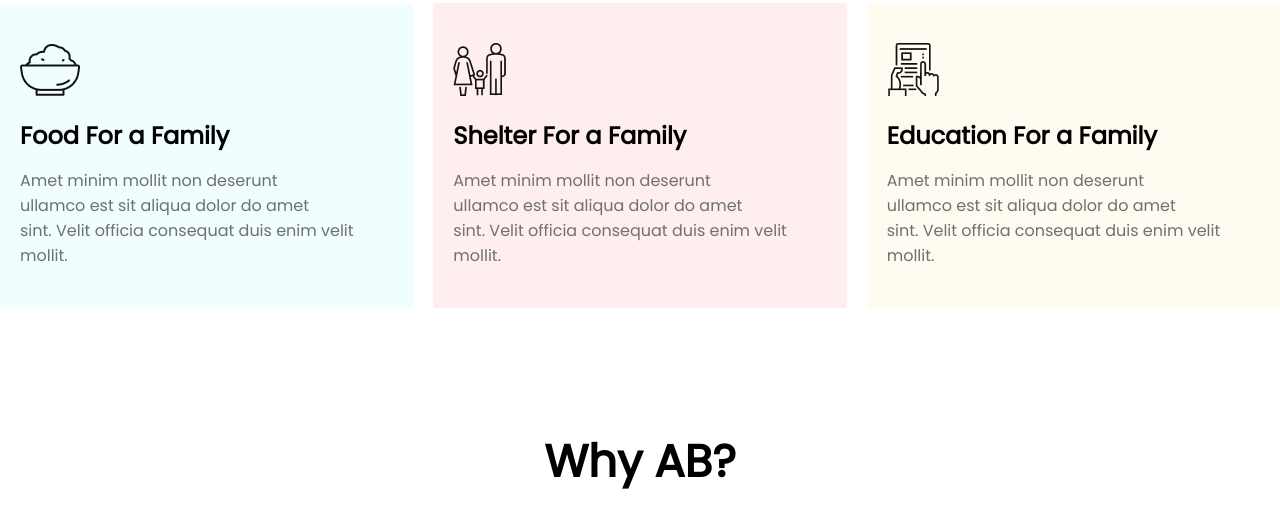
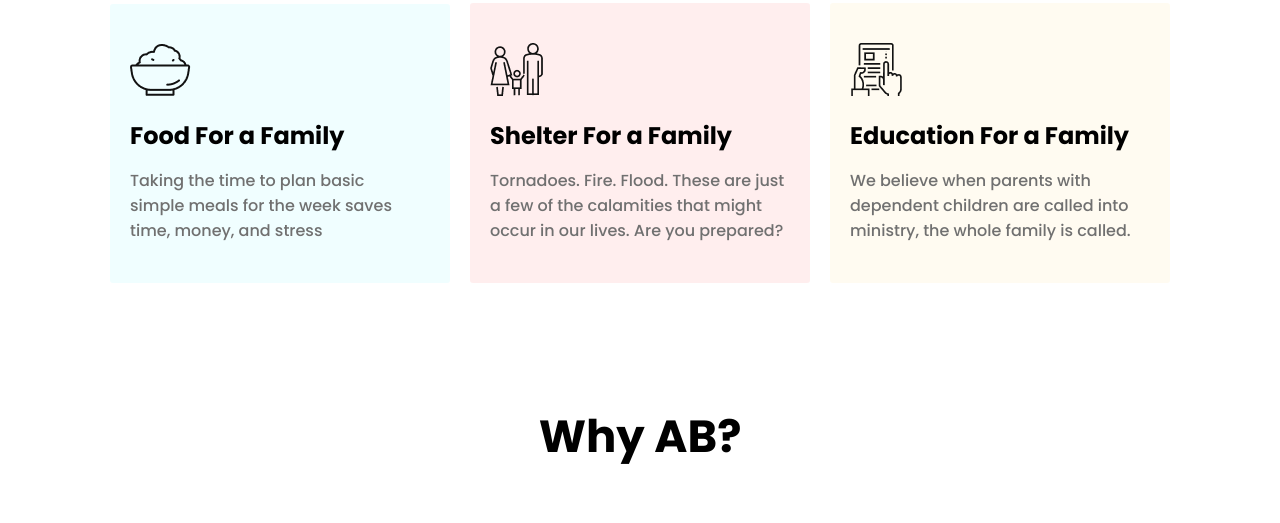
Before and after one commit to ab-sid/first-assignment, a plain HTML site: page index.html in a window 1280 px wide. Shown: the part 1447-1970 px from the top of the page. Drawn offline with Linux system fonts and the light colour scheme.

Commit message:
final commit

```diff
--- a/index.html
+++ b/index.html
@@ -8,7 +8,9 @@
     <title>AB Charity Foundation</title>
     <link rel="preconnect" href="https://fonts.googleapis.com">
     <link rel="preconnect" href="https://fonts.gstatic.com" crossorigin>
-    <link href="https://fonts.googleapis.com/css2?family=Poppins&display=swap" rel="stylesheet">
+    <link
+        href="https://fonts.googleapis.com/css2?family=Lobster&family=Poppins:ital,wght@0,100;0,200;0,500;0,600;0,700;0,800;0,900;1,400;1,500&display=swap"
+        rel="stylesheet">
     <link rel="stylesheet" href="style.css">
 </head>
 
@@ -60,23 +62,19 @@
             <div class="donate-plan-body-1">
                 <img src="icons/food.png" alt="food">
                 <h1>Food For a Family</h1>
-                <p>Amet minim mollit non deserunt<br> ullamco est sit aliqua dolor do amet <br>sint. Velit officia
-                    consequat
-                    duis enim velit mollit.</p>
+                <p>Taking the time to plan basic <br>simple meals for the week saves <br>time, money, and stress</p>
             </div>
             <div class="donate-plan-body-2">
                 <img src="icons/shelter.png" alt="shelter">
                 <h1>Shelter For a Family</h1>
-                <p>Amet minim mollit non deserunt<br> ullamco est sit aliqua dolor do amet <br>sint. Velit officia
-                    consequat
-                    duis enim velit mollit.</p>
+                <p>Tornadoes. Fire. Flood. These are just a few of the calamities that might occur in our lives. Are you
+                    prepared?</p>
             </div>
             <div class="donate-plan-body-3">
                 <img src="icons/Frame-1.png" alt="food">
                 <h1>Education For a Family</h1>
-                <p>Amet minim mollit non deserunt<br> ullamco est sit aliqua dolor do amet <br>sint. Velit officia
-                    consequat
-                    duis enim velit mollit.</p>
+                <p>We believe when parents with dependent children are called into ministry, the whole family is called.
+                </p>
             </div>
         </div>
     </section>
--- a/style.css
+++ b/style.css
@@ -156,6 +156,7 @@ body {
     background: rgb(204, 250, 255, 30%);
     padding: 40px 20px 40px 20px;
     border-radius: 3px;
+    width: 300px;
 }
 
 .donate-plan-body-1 img,
@@ -183,6 +184,7 @@ body {
     padding: 40px 20px 40px 20px;
     border-radius: 3px;
     margin-left: 20px;
+    width: 300px;
 }
 
 .donate-plan-body-3 {
@@ -190,6 +192,7 @@ body {
     padding: 40px 20px 40px 20px;
     border-radius: 3px;
     margin-left: 20px;
+    width: 300px;
 }
 
 .why-ab {
@@ -304,8 +307,10 @@ footer {
 .footer-text h1 {
     color: #FF5959;
     margin-bottom: 25px;
+    font-family: 'Lobster', cursive;
 }
 
 .footer-text p {
     color: #D9DBE1;
+    font-size: 14px;
 }
```
